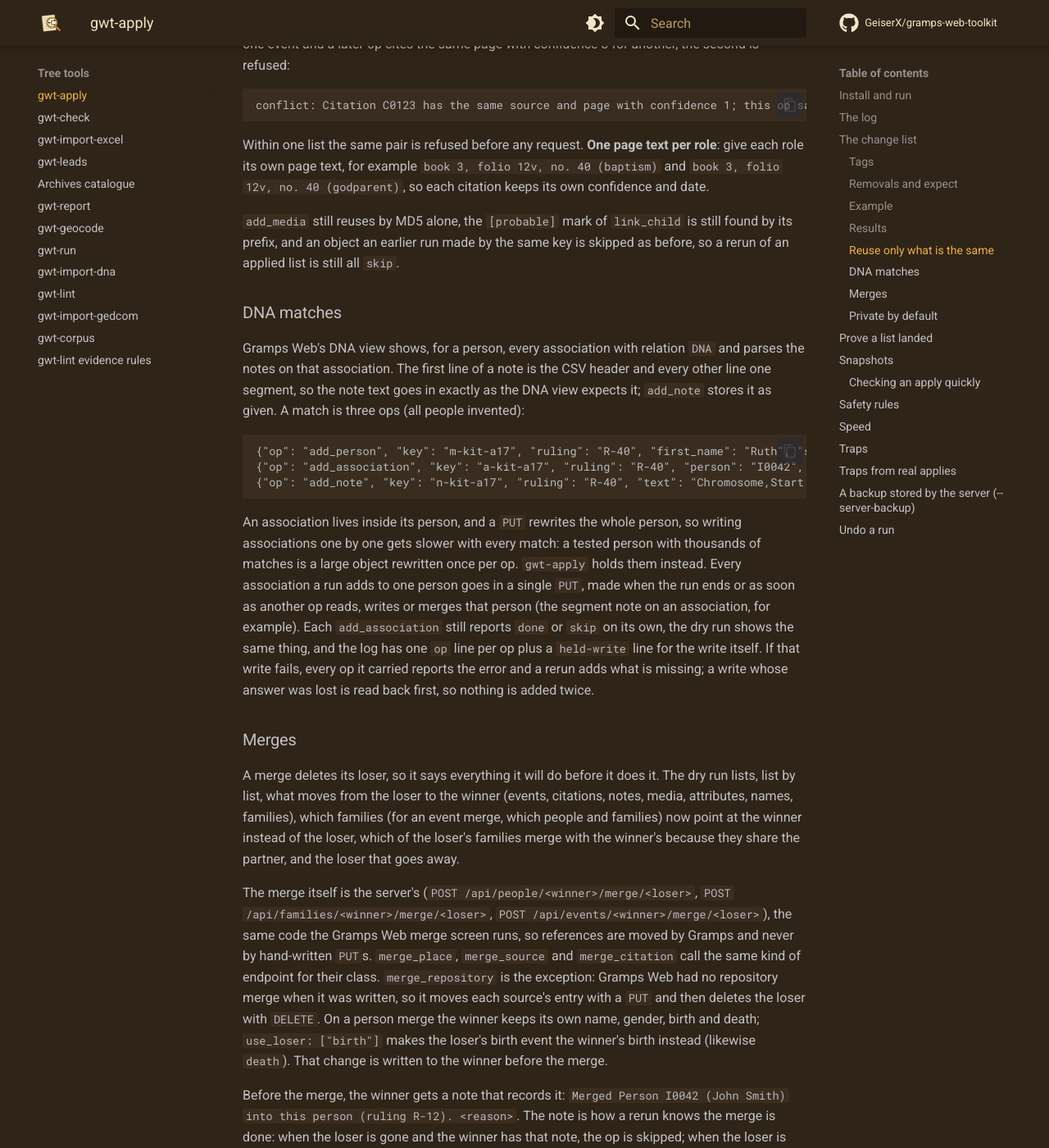
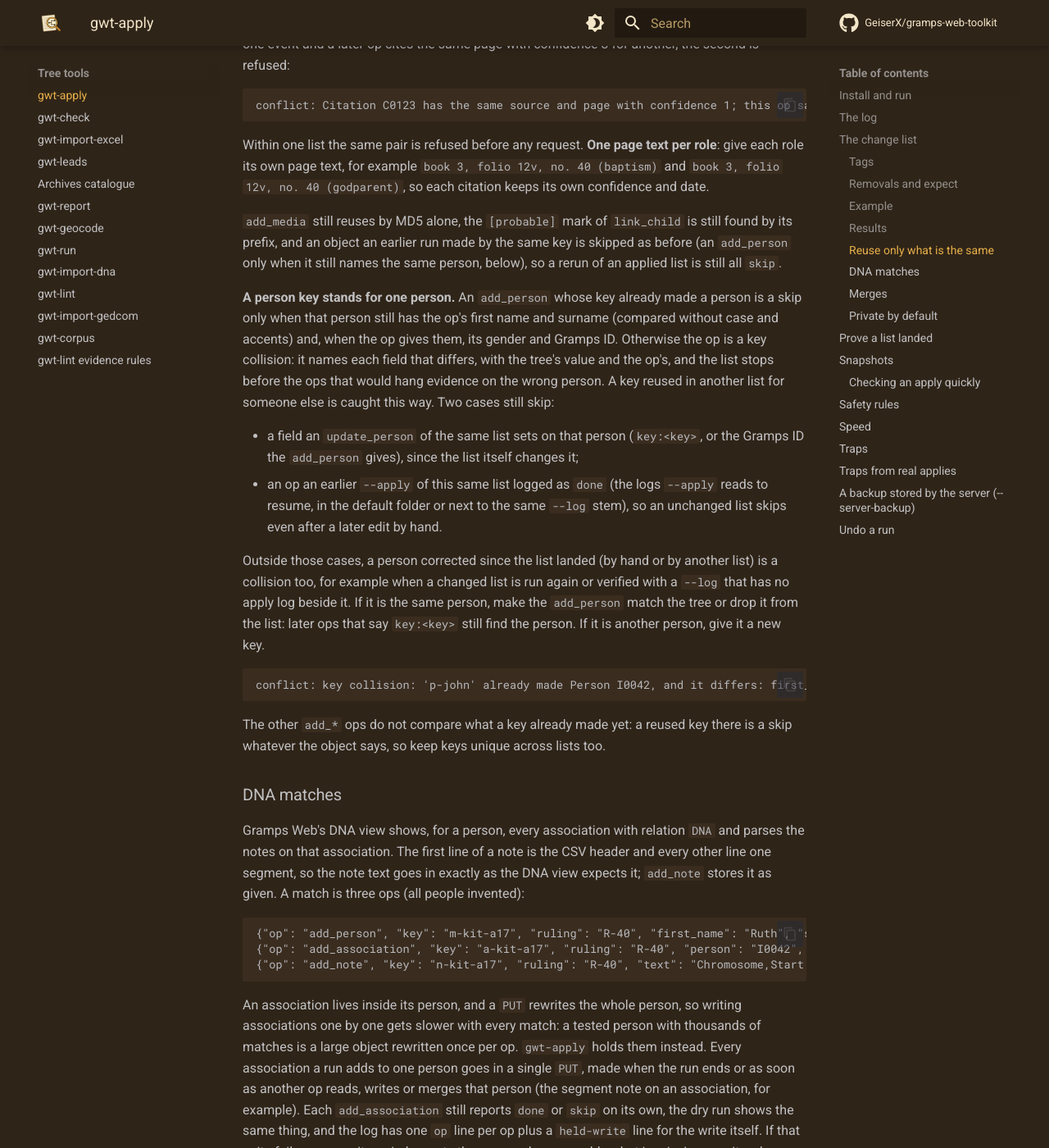
Before and after one commit to GeiserX/gramps-web-toolkit, an MkDocs documentation site: the page built from docs/apply.md, in a window 1280 px wide and 1400 px high, scrolled down 22504 px. Shown: the whole window at 82% size. Built offline with MkDocs 1.6.1 and Material for MkDocs 9.7.7, drawn with Linux system fonts in a browser that asks for light colours; comment, search, counter and statistics services are not loaded; some of the changed text lies outside the part shown.

Commit message:
docs(apply): document the person key check where reuse is explained
Moves the paragraph from the end of the revert section to "Reuse only
what is the same", with the two exemptions, the way out and a sample
message, and corrects the two lines that still said an object made by
the same key always skips. Notes that the other add_* ops do not compare
yet.

````diff
--- a/docs/apply.md
+++ b/docs/apply.md
@@ -216,7 +216,20 @@
 
 Within one list the same pair is refused before any request. **One page text per role**: give each role its own page text, for example `book 3, folio 12v, no. 40 (baptism)` and `book 3, folio 12v, no. 40 (godparent)`, so each citation keeps its own confidence and date.
 
-`add_media` still reuses by MD5 alone, the `[probable]` mark of `link_child` is still found by its prefix, and an object an earlier run made by the same key is skipped as before, so a rerun of an applied list is still all `skip`.
+`add_media` still reuses by MD5 alone, the `[probable]` mark of `link_child` is still found by its prefix, and an object an earlier run made by the same key is skipped as before (an `add_person` only when it still names the same person, below), so a rerun of an applied list is still all `skip`.
+
+**A person key stands for one person.** An `add_person` whose key already made a person is a skip only when that person still has the op's first name and surname (compared without case and accents) and, when the op gives them, its gender and Gramps ID. Otherwise the op is a key collision: it names each field that differs, with the tree's value and the op's, and the list stops before the ops that would hang evidence on the wrong person. A key reused in another list for someone else is caught this way. Two cases still skip:
+
+- a field an `update_person` of the same list sets on that person (`key:<key>`, or the Gramps ID the `add_person` gives), since the list itself changes it;
+- an op an earlier `--apply` of this same list logged as `done` (the logs `--apply` reads to resume, in the default folder or next to the same `--log` stem), so an unchanged list skips even after a later edit by hand.
+
+Outside those cases, a person corrected since the list landed (by hand or by another list) is a collision too, for example when a changed list is run again or verified with a `--log` that has no apply log beside it. If it is the same person, make the `add_person` match the tree or drop it from the list: later ops that say `key:<key>` still find the person. If it is another person, give it a new key.
+
+```
+conflict: key collision: 'p-john' already made Person I0042, and it differs: first_name 'Jon' in the tree, 'John' in this op. If it is the same person, corrected since, make this op match the tree or drop it (key:p-john still finds the person); if it is another person, give it a new key
+```
+
+The other `add_*` ops do not compare what a key already made yet: a reused key there is a skip whatever the object says, so keep keys unique across lists too.
 
 ### DNA matches
 
@@ -274,7 +287,7 @@
 
 - A family Gramps merged on its own, because a person merge left two families with the same spouses. Our merge op wrote no note for it, so an op that names it is a `conflict`. Check those with `gwt-check` instead ([lesson 18](hard-won.md#18-a-merge-brings-the-losers-events-along-and-a-second-run-of-the-list-does-not-skip)).
 - An object a list made by key and that was later merged away: its key no longer finds it, so the op reads `missing`.
-- A field changed after the apply on an object a list made by key: the key finds the object and the op skips, as in any rerun ([Reuse only what is the same](#reuse-only-what-is-the-same)). An `update_*` op does compare its fields, so a value someone changed back reads `differs`.
+- A field changed after the apply on an object a list made by key: the key finds the object and the op skips, as in any rerun ([Reuse only what is the same](#reuse-only-what-is-the-same)). An `add_person` is the exception: a changed name, gender or Gramps ID reads `conflict`, unless this list's own `update_person` set it or the verify reads this list's apply log. An `update_*` op does compare its fields, so a value someone changed back reads `differs`.
 
 `--json FILE` writes one object per op of the list, in order, for scripts. It works with any run that has a change list, not only `--verify`:
 
````
Also changed, not shown: other parts of docs/apply.md (+0 -2 lines).
